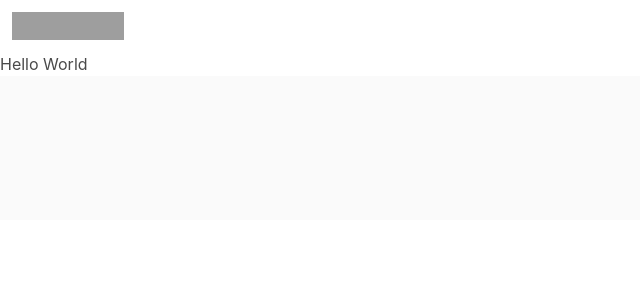
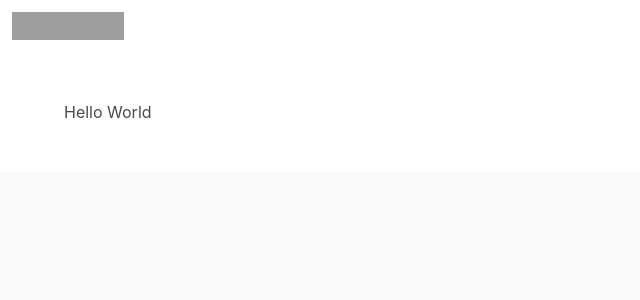
Before and after one commit to ne-bytes/ne-bytes.github.io, a Jekyll site: the page built from index.html, in a window 1280 px wide. Shown: the top 300 px of the page, without its empty margins (0-640 px from the left). Built offline with Jekyll 4.4.1, drawn with Linux system fonts in a browser that asks for light colours; the list of posts is cut into pages by our own code; grey boxes are pictures that could not be loaded.

Commit message:
Update index.html

```diff
--- a/index.html
+++ b/index.html
@@ -2,4 +2,8 @@
 layout: default
 title: NE Bytes | Microsoft Technology Usergroup in the North East of England
 ---
-Hello World
+<section class="section">
+  <div class="container">
+    Hello World
+  </div>
+</section>
```
